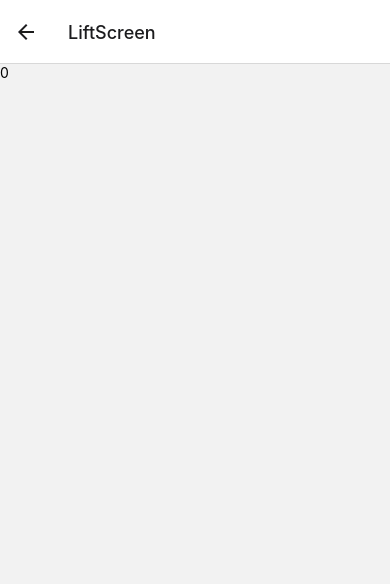
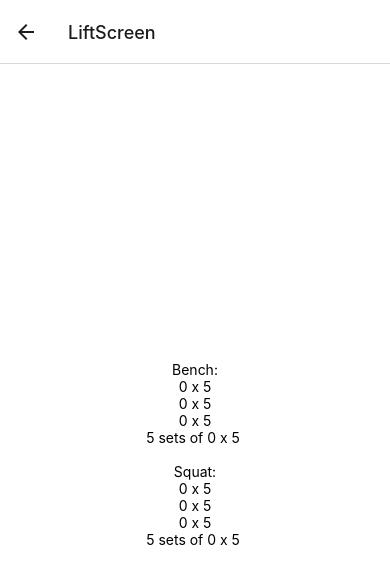
Before and after one commit to JohnDickinson2/TrainingPlan, a React Native app: screen / in a window 390 px wide. Both pictures are taken after a click on the button "CONFIRM". Shown: the top 584 px of the page. Built offline with nearby package versions, Linux system fonts and the light colour scheme.

Commit message:
calculates lifts weight from tmscreen and displays

```diff
--- a/LiftScreenContainer.js
+++ b/LiftScreenContainer.js
@@ -2,8 +2,79 @@ import { StatusBar } from 'expo-status-bar';
 import { StyleSheet, Text, View, Button, TextInput } from 'react-native';
 import React, { useState } from 'react';
 
+const roundTo = (number) => {
+  return 2.5 * Math.ceil(number / 2.5);
+};
+
+const getLiftWeight = (week, TM) => {
+  if (week == 1) {
+    return [roundTo(TM * 0.65), roundTo(TM * 0.75), roundTo(TM * 0.85)];
+  } else if (week == 2) {
+    return [roundTo(TM * 0.7), roundTo(TM * 0.8), roundTo(TM * 0.9)];
+  } else if (week == 3) {
+    return [roundTo(TM * 0.75), roundTo(TM * 0.85), roundTo(TM * 0.95)];
+  }
+};
+
+const getReps = (week) => {
+  if (week == 1) {
+    return [5, 5, 5];
+  } else if (week == 2) {
+    return [3, 3, 3];
+  } else if (week == 3) {
+    return [5, 3, 1];
+  }
+};
+
+const getLifts = (day) => {
+  if (day == 1 || day == 3) {
+    return ['Bench', 'Squat'];
+  } else if (day == 2) {
+    return ['Deadlift', 'OverheadPress'];
+  }
+};
+
 export const LiftScreenContainer = ({ navigation, route }) => {
-  return <Text>{route.params.profile.BenchTM}</Text>;
+  const profile = route.params.profile;
+  const [week, setWeek] = useState(1);
+  const [day, setDay] = useState(1);
+  const [lifts, setLifts] = useState(getLifts(day));
+  const [reps, setReps] = useState(getReps(day));
+  const [liftOneWeight, setLiftOneWeight] = useState(
+    getLiftWeight(week, parseInt(profile[lifts[0] + 'TM']))
+  );
+  const [liftTwoWeight, setLiftTwoWeight] = useState(
+    getLiftWeight(week, parseInt(profile[lifts[1] + 'TM']))
+  );
+  console.log(liftOneWeight);
+
+  return (
+    <View style={styles.container}>
+      <Text>{lifts[0]}:</Text>
+      <Text>
+        {liftOneWeight[0]} x {reps[0]}
+      </Text>
+      <Text>
+        {liftOneWeight[1]} x {reps[1]}
+      </Text>
+      <Text>
+        {liftOneWeight[2]} x {reps[2]}
+      </Text>
+      <Text>5 sets of {liftOneWeight[0]} x 5 </Text>
+      <Text> </Text>
+      <Text>{lifts[1]}:</Text>
+      <Text>
+        {liftTwoWeight[0]} x {reps[0]}
+      </Text>
+      <Text>
+        {liftTwoWeight[1]} x {reps[1]}
+      </Text>
+      <Text>
+        {liftTwoWeight[2]} x {reps[2]}
+      </Text>
+      <Text>5 sets of {liftTwoWeight[0]} x 5 </Text>
+    </View>
+  );
 };
 
 const styles = StyleSheet.create({
--- a/Profile.js
+++ /dev/null
@@ -1,6 +0,0 @@
-export class Profile {
-  constructor(BenchTM, SquatTM) {
-    this.BenchTM = BenchTM;
-    this.SquatTM = SquatTM;
-  }
-}
```
